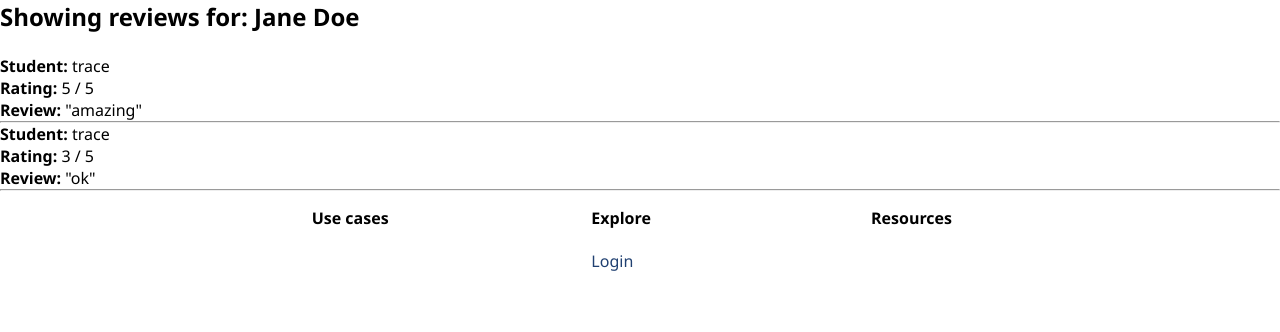
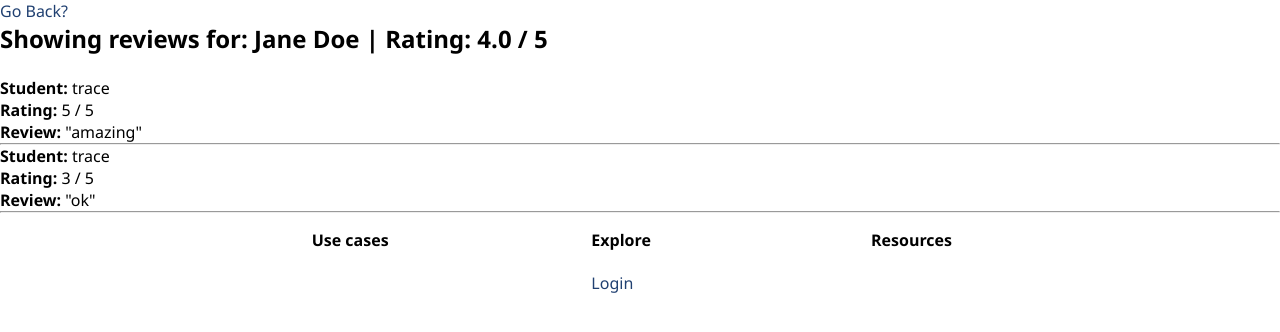
Before and after one commit to alexandernc0043/ITSC-3155-Group3, a Django app: a page that uses Final Project Code/ReviewMaster/base/templates/base/professor_reviews.html in a window 1280 px wide. Shown: the part 90-422 px from the top of the page. Run offline with Django 5.2, Linux system fonts and the light colour scheme; data comes from the database, SQL or seed files in the repository; both versions use the stored data as it was before the commit; parts of the project's set-up code (start-up, migrations or seed data) failed here and were passed over.

Commit message:
Ratings now work

```diff
--- a/Final Project Code/ReviewMaster/base/models.py
+++ b/Final Project Code/ReviewMaster/base/models.py
@@ -11,8 +11,14 @@ class Department(models.Model):
 
 class Professor(models.Model):
     name = models.CharField(max_length=100)  # First & Last Name (John Doe)
-    rating = models.CharField(max_length=3)
 
+    def rating(self):
+        total = 0
+        for review in self.review_set.all():
+            total += review.rating
+        if total == 0: # If no ratings we return 0
+            return 'N/A'
+        return f'{round(total / self.review_set.all().count(), 1)} / 5' # Rounds to tens place.
     def __str__(self):
         return self.name  # Calling Professor will return name
 
--- a/Final Project Code/ReviewMaster/base/templates/base/professor_list.html
+++ b/Final Project Code/ReviewMaster/base/templates/base/professor_list.html
@@ -9,7 +9,7 @@
 {% for professor in professors %}
     <div>
         <p><strong>{{ professor.name }}</strong></p>
-        <p>Rating: {{ professor.rating }} / 5</p>
+        <p>Rating: {{ professor.rating  }}</p>
         <a href="{% url 'professor-reviews' professor.name %}">View Reviews</a>
     </div>
     <hr>
--- a/Final Project Code/ReviewMaster/base/templates/base/professor_reviews.html
+++ b/Final Project Code/ReviewMaster/base/templates/base/professor_reviews.html
@@ -1,11 +1,15 @@
 {% extends 'main.html' %}
 
 {% block content %}
-
-<h2>Showing reviews for: {{ professor.name }}</h2>
+    <a href="{% url 'professor-list' %}">Go Back?</a>
+    <h2>Showing reviews for: {{ professor.name }} | Rating: {{ professor.rating }}</h2>
 
     <br>
-
+    {% if reviews.count == 0 %}
+        <div>
+            <p>No Reviews found...</p>
+        </div>
+    {% else %}
         {% for review in reviews %}
             <div>
                 <p><strong>Student:</strong> {{ review.student }}</p>
@@ -14,5 +18,7 @@
             </div>
             <hr>
         {% endfor %}
+    {% endif %}
+
 
 {% endblock content %}
--- a/Final Project Code/ReviewMaster/base/views.py
+++ b/Final Project Code/ReviewMaster/base/views.py
@@ -172,7 +172,8 @@ def submit_review(request):
 def professor_list(request):
     professors = Professor.objects.all()
     context = {
-        'professors': professors
+        'professors': professors,
+        'reviews': Review.objects.filter()
     }
 
     return render(request, 'base/professor_list.html', context)
```
Also changed, not shown: Final Project Code/ReviewMaster/base/migrations/0014_alter_course_options_and_more.py (deleted), Final Project Code/ReviewMaster/base/migrations/0018_remove_professor_rating.py (added), Final Project Code/ReviewMaster/db.sqlite3. Lines whose indentation alone changed are shown as unchanged.
